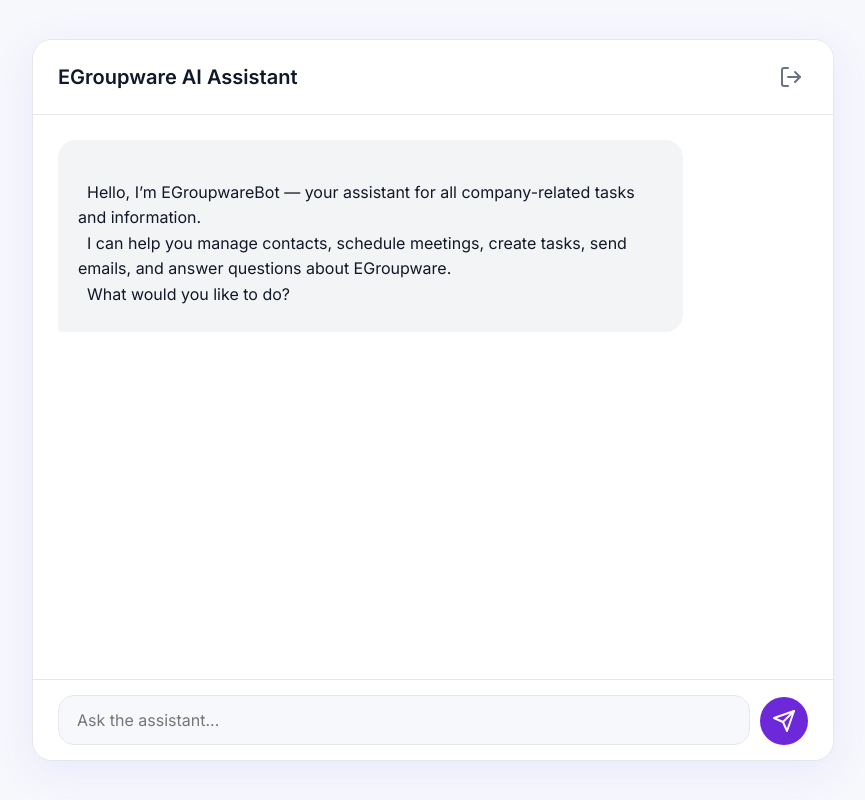
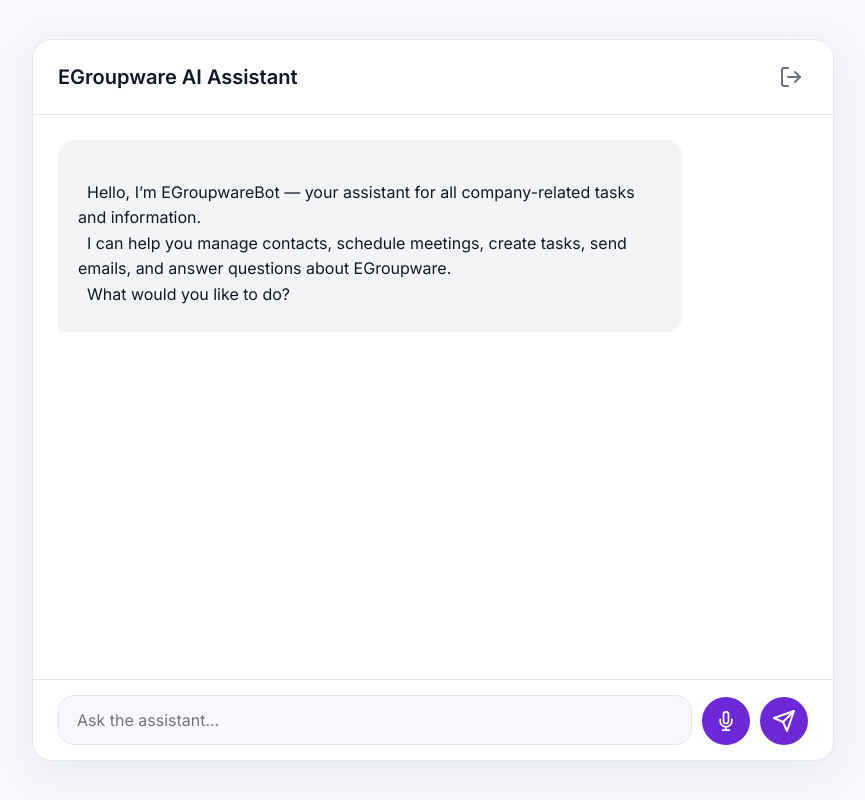
Before and after one commit to EGroupware/EGroupware-chatbot-MCP, a plain HTML site: page static/index.html in a window 1280 px wide. Shown: the whole page, without its empty margins (207-1072 px from the left). Drawn offline with Linux system fonts and the light colour scheme.

Commit message:
Add voice recording button to chat input area in index.html

```diff
--- a/static/index.html
+++ b/static/index.html
@@ -28,6 +28,9 @@
         <div class="chat-input-area">
             <form id="chat-form">
                 <textarea id="message-input" placeholder="Ask the assistant..." rows="1"></textarea>
+                <button type="button" id="voice-btn" title="Hold to record / tap to toggle">
+                    <svg xmlns="http://www.w3.org/2000/svg" width="20" height="20" viewBox="0 0 24 24" fill="none" stroke="currentColor" stroke-width="2" stroke-linecap="round" stroke-linejoin="round"><path d="M12 1a3 3 0 0 0-3 3v8a3 3 0 0 0 6 0V4a3 3 0 0 0-3-3Z"/><path d="M19 10v2a7 7 0 0 1-14 0v-2"/><line x1="12" x2="12" y1="19" y2="23"/><line x1="8" x2="16" y1="23" y2="23"/></svg>
+                </button>
                 <button type="submit" title="Send Message">
                     <!-- SVG Icon for Send -->
                     <svg xmlns="http://www.w3.org/2000/svg" width="24" height="24" viewBox="0 0 24 24" fill="none" stroke="currentColor" stroke-width="2" stroke-linecap="round" stroke-linejoin="round"><line x1="22" y1="2" x2="11" y2="13"></line><polygon points="22 2 15 22 11 13 2 9 22 2"></polygon></svg>
```
